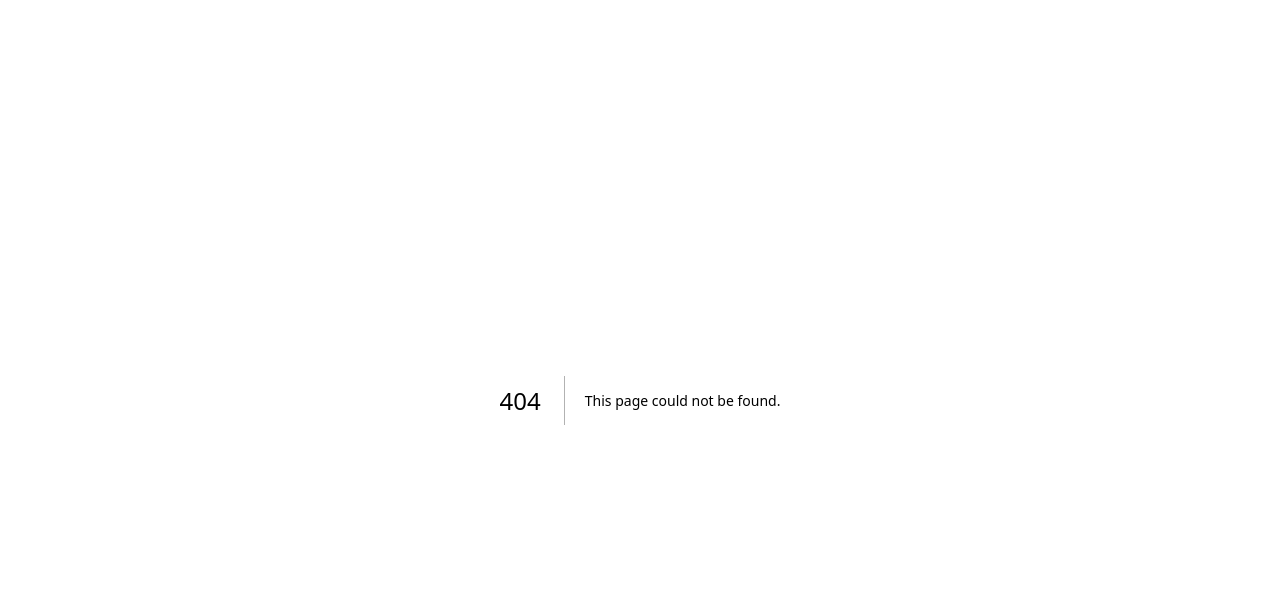
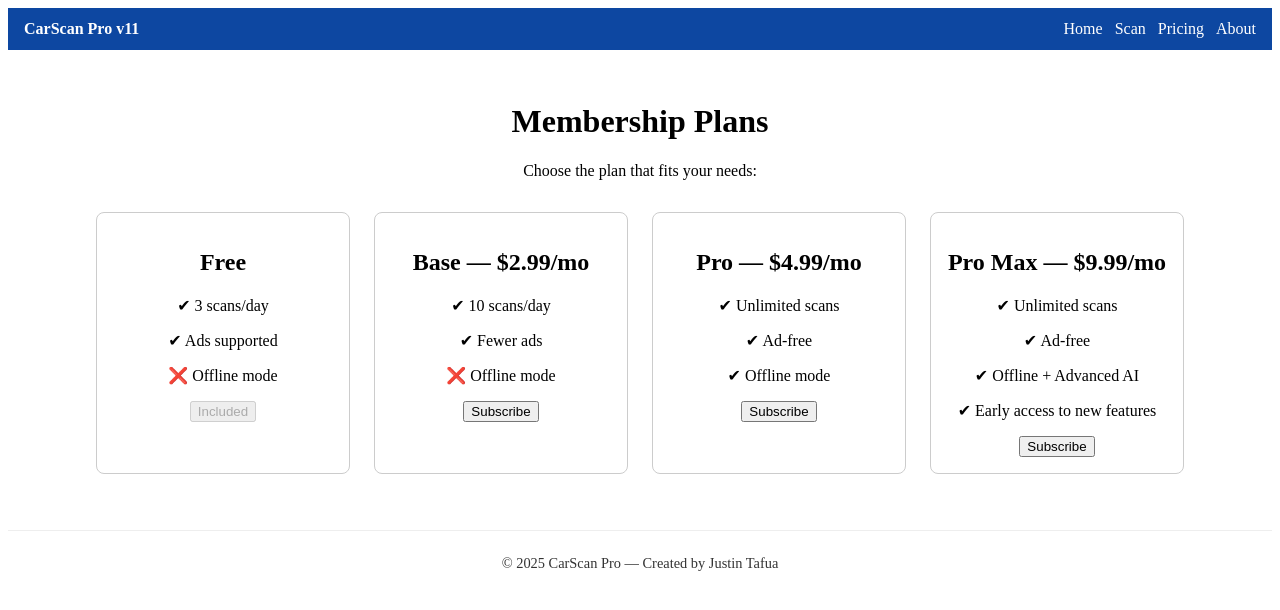
Before and after one commit to JustinTafua/CarScanProV11., a Next.js app: page /pricing in a window 1280 px wide. Before the commit this address had no page. Shown: the top 610 px of the page. Built offline with nearby package versions, Linux system fonts and the light colour scheme.

Commit message:
Create pricing.js

```diff
--- /dev/null
+++ b/src/pages/pricing.js
@@ -0,0 +1,80 @@
+import Navbar from "../components/Navbar";
+import Footer from "../components/Footer";
+
+export default function Pricing() {
+  return (
+    <div>
+      <Navbar />
+      <main style={{ padding: "2rem", textAlign: "center" }}>
+        <h1>Membership Plans</h1>
+        <p>Choose the plan that fits your needs:</p>
+
+        <div style={{
+          display: "flex",
+          flexWrap: "wrap",
+          justifyContent: "center",
+          gap: "1.5rem",
+          marginTop: "2rem"
+        }}>
+          {/* Free */}
+          <div style={{
+            border: "1px solid #ccc",
+            padding: "1rem",
+            width: "220px",
+            borderRadius: "8px"
+          }}>
+            <h2>Free</h2>
+            <p>✔ 3 scans/day</p>
+            <p>✔ Ads supported</p>
+            <p>❌ Offline mode</p>
+            <button disabled>Included</button>
+          </div>
+
+          {/* Base */}
+          <div style={{
+            border: "1px solid #ccc",
+            padding: "1rem",
+            width: "220px",
+            borderRadius: "8px"
+          }}>
+            <h2>Base — $2.99/mo</h2>
+            <p>✔ 10 scans/day</p>
+            <p>✔ Fewer ads</p>
+            <p>❌ Offline mode</p>
+            <button>Subscribe</button>
+          </div>
+
+          {/* Pro */}
+          <div style={{
+            border: "1px solid #ccc",
+            padding: "1rem",
+            width: "220px",
+            borderRadius: "8px"
+          }}>
+            <h2>Pro — $4.99/mo</h2>
+            <p>✔ Unlimited scans</p>
+            <p>✔ Ad-free</p>
+            <p>✔ Offline mode</p>
+            <button>Subscribe</button>
+          </div>
+
+          {/* Pro Max */}
+          <div style={{
+            border: "1px solid #ccc",
+            padding: "1rem",
+            width: "220px",
+            borderRadius: "8px"
+          }}>
+            <h2>Pro Max — $9.99/mo</h2>
+            <p>✔ Unlimited scans</p>
+            <p>✔ Ad-free</p>
+            <p>✔ Offline + Advanced AI</p>
+            <p>✔ Early access to new features</p>
+            <button>Subscribe</button>
+          </div>
+        </div>
+      </main>
+      <Footer />
+    </div>
+  );
+}
```
